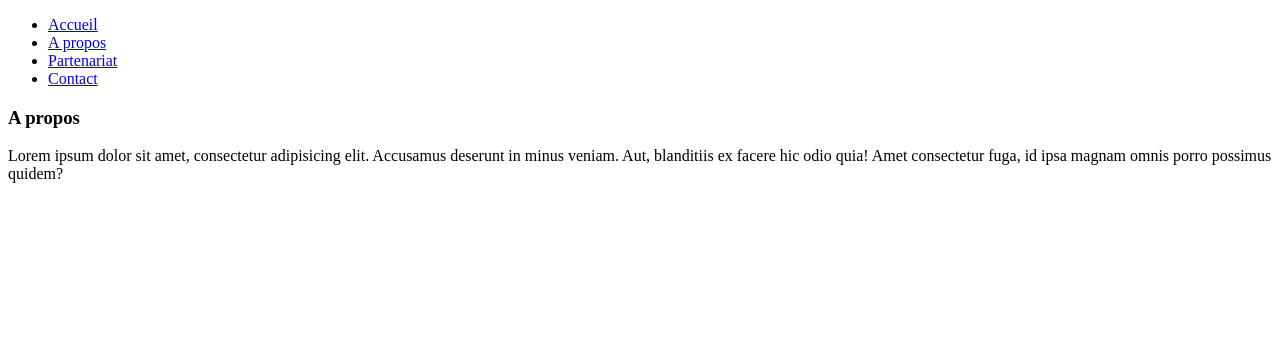
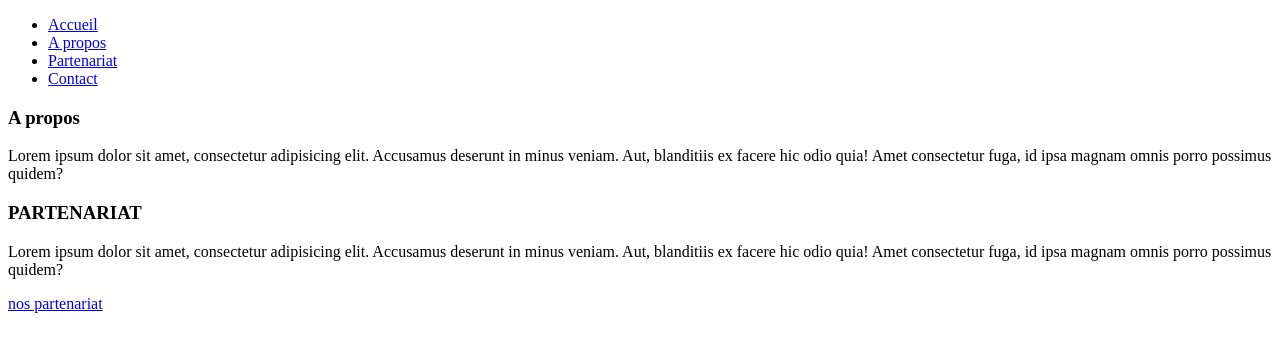
Before and after one commit to samysab/TP_github_3A2, a plain HTML site: page index.html in a window 1280 px wide. Drawn offline with Linux system fonts and the light colour scheme.

Commit message:
features : Ajout de la section partenariat

```diff
--- a/index.html
+++ b/index.html
@@ -24,5 +24,13 @@
 			ex facere hic odio quia! Amet consectetur fuga, id ipsa magnam omnis porro possimus quidem?</p>
 	</section>
 
+
+	<section>
+		<h3>PARTENARIAT</h3>
+		<p>Lorem ipsum dolor sit amet, consectetur adipisicing elit. Accusamus deserunt in minus veniam. Aut, blanditiis
+			ex facere hic odio quia! Amet consectetur fuga, id ipsa magnam omnis porro possimus quidem?</p>
+			<a href="#">nos partenariat</a>
+	</section>
+
 </body>
 </html>
```
